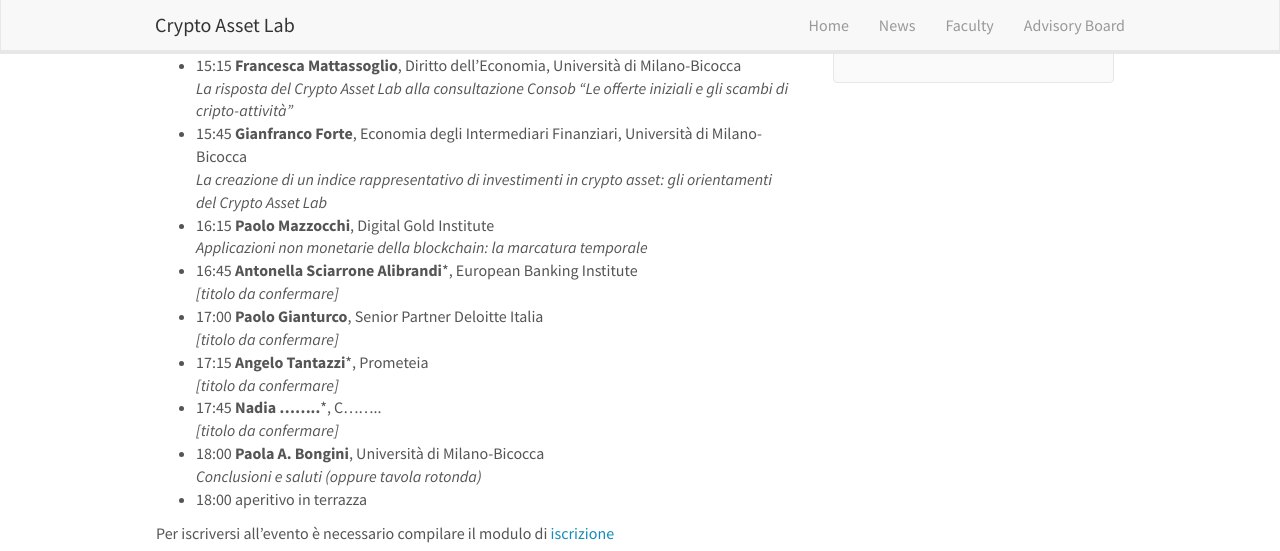
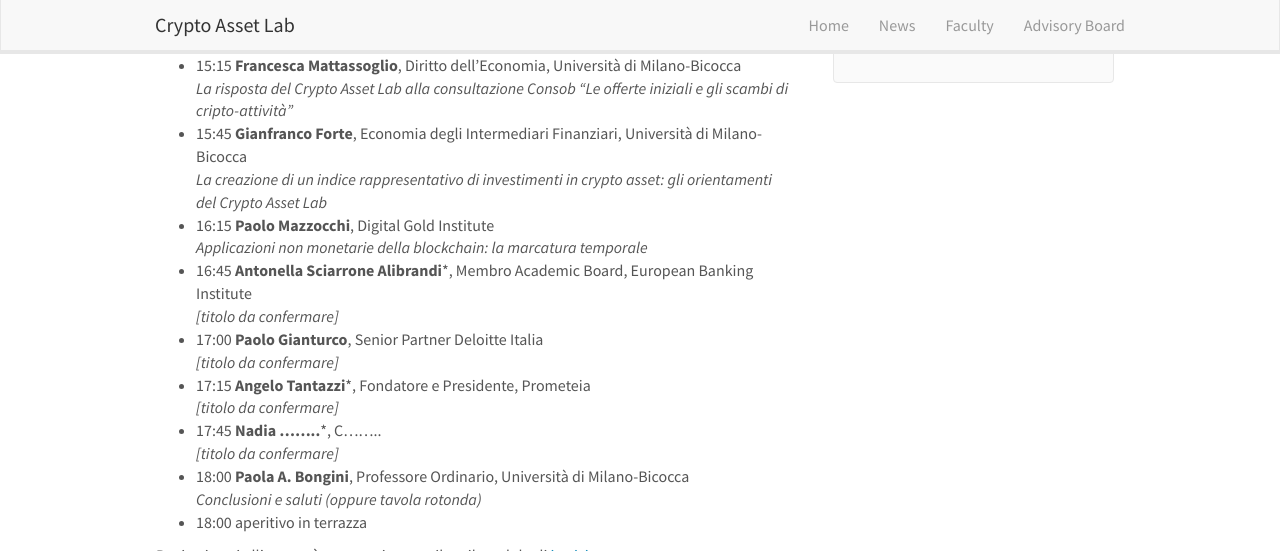
Before and after one commit to cryptoassetlab/cryptoassetlab.github.io, a Jekyll site: the page built from _posts/2019-05-07-save_the_date.md, in a window 1280 px wide and 900 px high, scrolled down 408 px, cut to the strip 0-551 px from the top of the window. Built offline with Jekyll 4.4.1, drawn with Linux system fonts in a browser that asks for light colours; nearby versions of some CDN libraries.

Commit message:
fixed content

```diff
--- a/_posts/2019-05-07-save_the_date.md
+++ b/_posts/2019-05-07-save_the_date.md
@@ -24,15 +24,15 @@ La presentazione dell’osservatorio Crypto Asset Lab avverrà il giorno **5 giu
 *La creazione di un indice rappresentativo di investimenti in crypto asset: gli orientamenti del Crypto Asset Lab*
 * 16:15 **Paolo Mazzocchi**, Digital Gold Institute
 *Applicazioni non monetarie della blockchain: la marcatura temporale*
-* 16:45 **Antonella Sciarrone Alibrandi**\*, European Banking Institute
+* 16:45 **Antonella Sciarrone Alibrandi**\*, Membro Academic Board, European Banking Institute
 *[titolo da confermare]*
 * 17:00 **Paolo Gianturco**, Senior Partner Deloitte Italia
 *[titolo da confermare]*
-* 17:15 **Angelo Tantazzi**\*, Prometeia
+* 17:15 **Angelo Tantazzi**\*, Fondatore e Presidente, Prometeia
 *[titolo da confermare]*
 * 17:45 **Nadia ……..**\*, C……..
 *[titolo da confermare]*
-* 18:00 **Paola A. Bongini**, Università di Milano-Bicocca
+* 18:00 **Paola A. Bongini**, Professore Ordinario, Università di Milano-Bicocca
 *Conclusioni e saluti (oppure tavola rotonda)*
 * 18:00 aperitivo in terrazza
 
```
